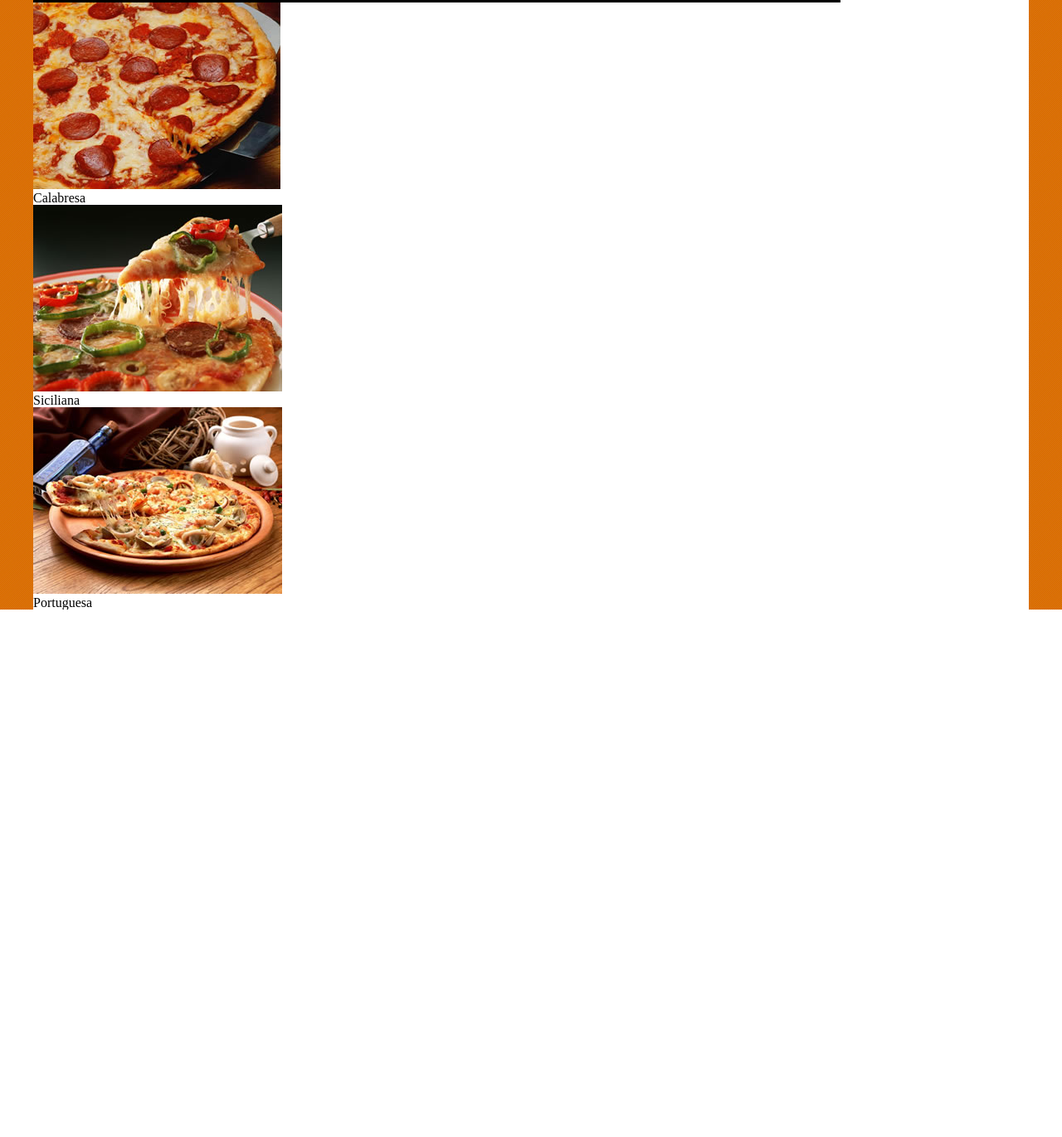
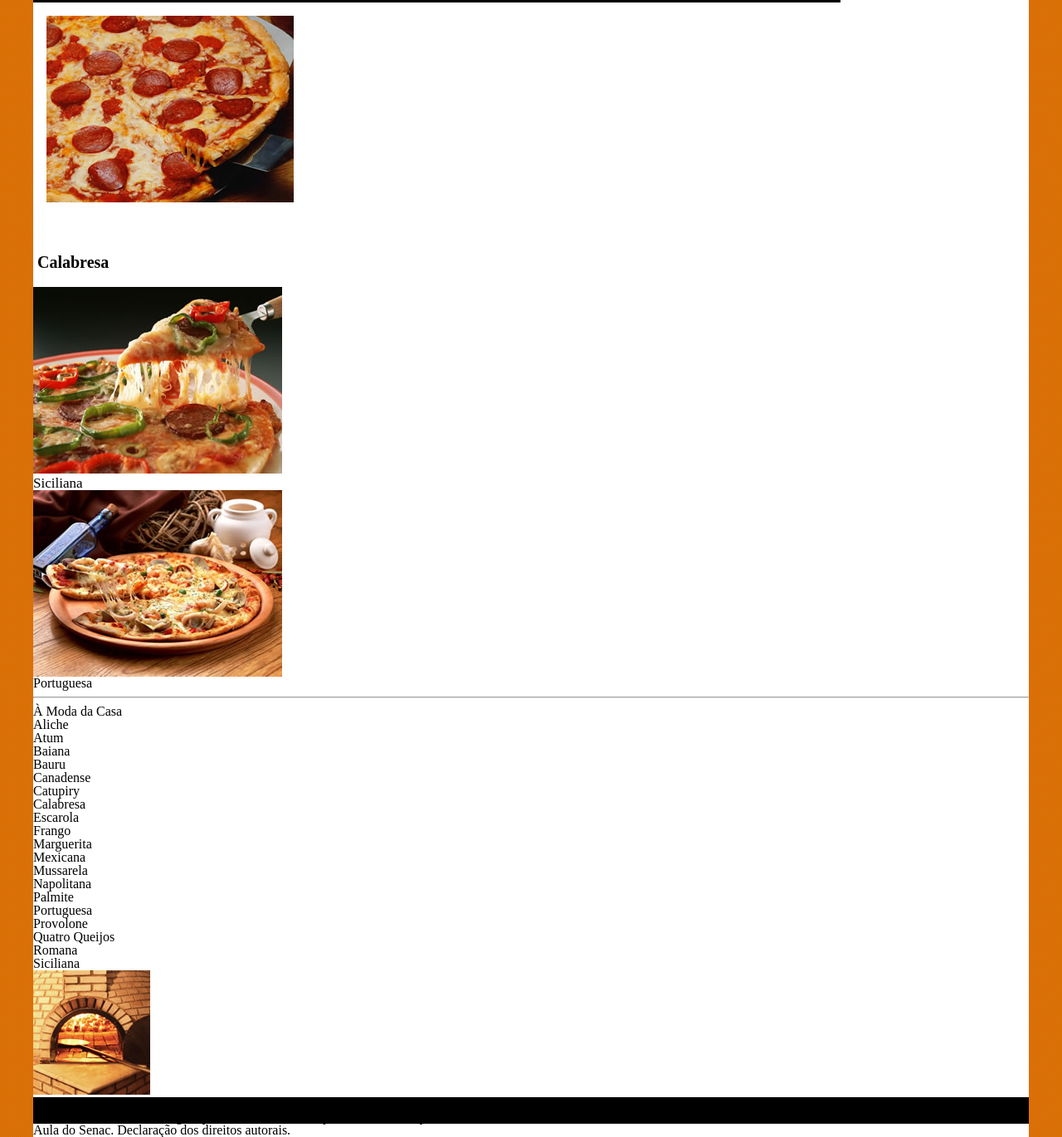
Before and after one commit to TatianeAlves13/Pizzaria, a plain HTML site: page index.html in a window 1280 px wide. Shown: the part 680-2051 px from the top of the page at 83% size. Before the commit the page ends 1415 px from the top, so only its background shows below. Drawn offline with Linux system fonts and the light colour scheme.

Commit message:
atualização rodape

```diff
--- a/index.html
+++ b/index.html
@@ -21,18 +21,60 @@
             <a href="index.html" class="menu-item">Quem somos</a>
             <a href="index.html" class="menu-item">Contato</a>
         </nav>
-    <hr>
+        <hr>
         <div class="retangulo">
             <h1="texto-pizza">A melhor pizza da região</h1>
         </div>
 
         <img src="imagens/calabreza.png" alt="Cababresa" class="imagem-calabresa">
         <div class="nome-calabresa">Calabresa</div>
-        <img src="imagens/siciliana.png" alt="Siciliana" class="imagem-siciliana">
+        <img src="imagens/siciliana.png" alt="Siciliana" class="nome-siciliana">
         <div class="nome-siciliana">Siciliana</div>
         <img src="imagens/portuguesa.png" alt="Portuguesa" class="imagem-portuguesa">
         <div class="nome-portuguesa">Portuguesa</div>
-    </hr>
+        </hr>
+        <hr <div class="sabores">
+
+        <h3 class="Nossos Sabores">À Moda da Casa <br>
+            Aliche<br>
+            Atum<br>
+            Baiana<br>
+            Bauru<br>
+            Canadense<br>
+            Catupiry<br>
+            Calabresa
+            <br>
+
+        </h3>
+        <div class="segunda coluna">
+            Escarola<br>
+            Frango<br>
+            Marguerita<br>
+            Mexicana<br>
+            Mussarela<br>
+            Napolitana<br>
+            Palmite<br>
+            Portuguesa
+        </div>
+        <div class="terceira coluna">
+            Provolone<br>
+            Quatro Queijos<br>
+            Romana<br>
+            Siciliana<br>
+        </div>
+        <img src="imagens/historia.png" alt="Historia">
+        <h4 class="historia">Uma casa com História<br>Muito famosa em toda a região por
+            sua excelência na qualidade, a
+            nossa pizzzaria tem mais de 25
+            anos de história.
+
+        </h4>
+        <div class="rodape">Aula do Senac. Declaração dos direitos autorais.
+
+        </div>
+
+        </hr>
+        </div>
     </main>
 </body>
 
--- a/style.css
+++ b/style.css
@@ -145,22 +145,23 @@ table {
 	padding-right: 32px;
 }
 
-.telefone{
+.telefone {
 	font-size: 27px;
 	color: #fff;
 }
 
-body{
+body {
 	background-image: url("fundo.png");
 
 }
 
-.pagina{
+.pagina {
 	background-color: #fff;
 	width: 1200px;
 	margin: 0 auto;
 
 }
+
 .menu {
 	width: 1024px;
 	display: flex;
@@ -173,12 +174,12 @@ body{
 	padding-left: 30px;
 }
 
-.menu-item{
+.menu-item {
 	width: 1024px;
 	background-color: #D9A300;
 	font-size: 30px;
 	color: #000000;
-	align-items:flex-start;
+	align-items: flex-start;
 	justify-content: space-around;
 	padding-top: 30px;
 	padding-right: 30px;
@@ -210,8 +211,8 @@ body{
 	font-weight: 600;
 	font-size: 90px;
 	line-height: 105%;
-    align-items: flex-end;
-    justify-content: space-between;
+	align-items: flex-end;
+	justify-content: space-between;
 	color: #000000;
 	border-bottom: 3px solid #000000;
 	padding-top: 40px;
@@ -225,10 +226,97 @@ body{
 	display: inline-block;
 	width: 298px;
 	height: 225px;
+	margin-bottom: 56px;
+	margin-right: 16px;
+	margin-left: 16px;
+	margin-top: 16px;
+	text-align: center;
+
+}
+
+.nome-calabresa {
+	display: flex;
+	height: 17px;
+	align-items: center;
+	justify-content: space-between;
+	font-size: 20px;
+	font-weight: bold;
+	width: 30px;
+	color: #000000;
+	padding-top: 5px;
+	padding-bottom: 5px;
+	padding-right: 10px;
+	padding-left: 5px;
+	margin-bottom: 16px;
+	text-align: center;
+	line-height: 23px;
+
 }
 
 .imgem-siciliana {
-	display: inline-block;
+	display: block;
 	width: 300;
 	height: 225;
+	align-items: center;
+	justify-content: center;
+	top: 50px;
+	font-weight: 100;
+	font-size: 50px;
+	margin-top: auto;
 }
+
+.nome-siciliana {
+	display: flexbox;
+	align-items: center;
+	justify-content: center;
+	color: #000000;
+	font-weight: 200;
+	font-size: 17px;
+}
+
+.imagem-portuguesa {
+	display: block;
+	align-items: center;
+	justify-content: end;
+	text-align: center;
+	top: 16px;
+}
+
+.nossos-sabores{
+	background-color: #000000;
+	display: flex;
+	gap: 20px;
+	align-items: center;
+	text-align: center;
+	justify-items: center;
+	margin-bottom: 10px;
+	padding-bottom: 10px;
+}
+
+.nossos-sabores-segundacoluna{
+	background-color: #000000;
+	display: flex;
+	gap: 20px;
+	align-items: center;
+	text-align: center;
+	justify-items: center;
+	margin-right: 10px;
+	padding-bottom: 10px;
+}
+
+
+.historia{
+	background-color: #000000;
+	display: flex;
+	align-items: flex;
+	justify-items: center;
+	margin-left: auto;
+	padding-right: 17px;
+}
+
+.rodape{
+	display: block;
+	align-items:flex-start
+	justify-items:flex-start
+
+}
```
